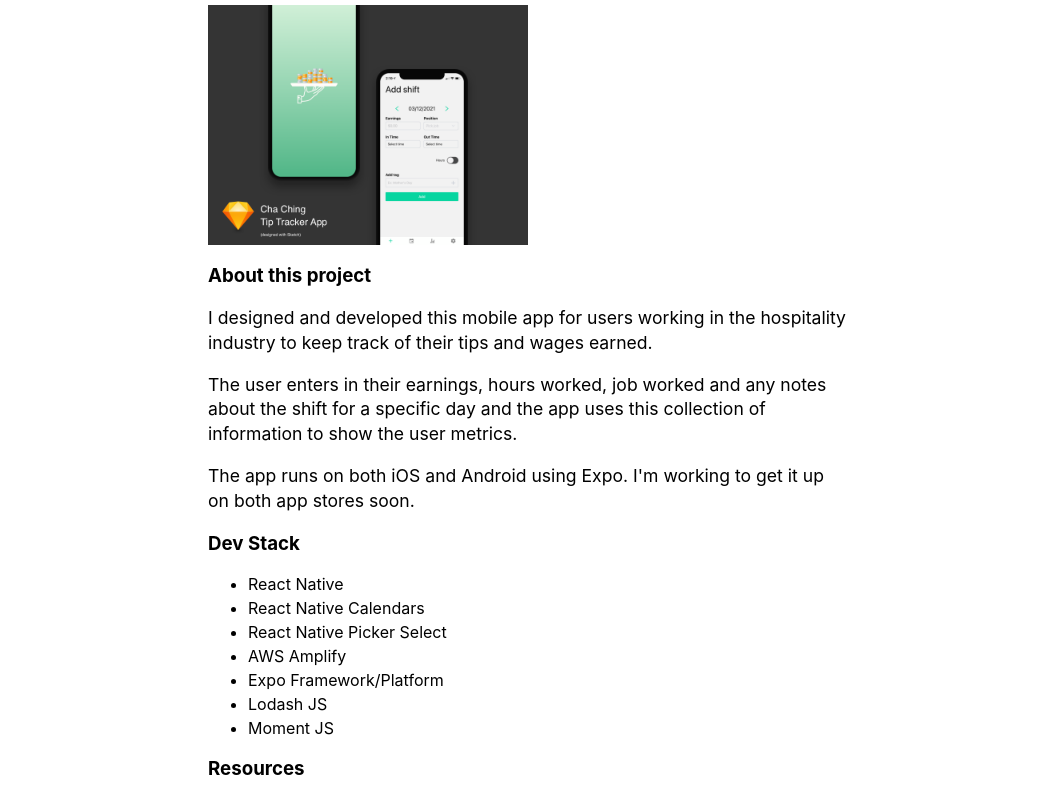
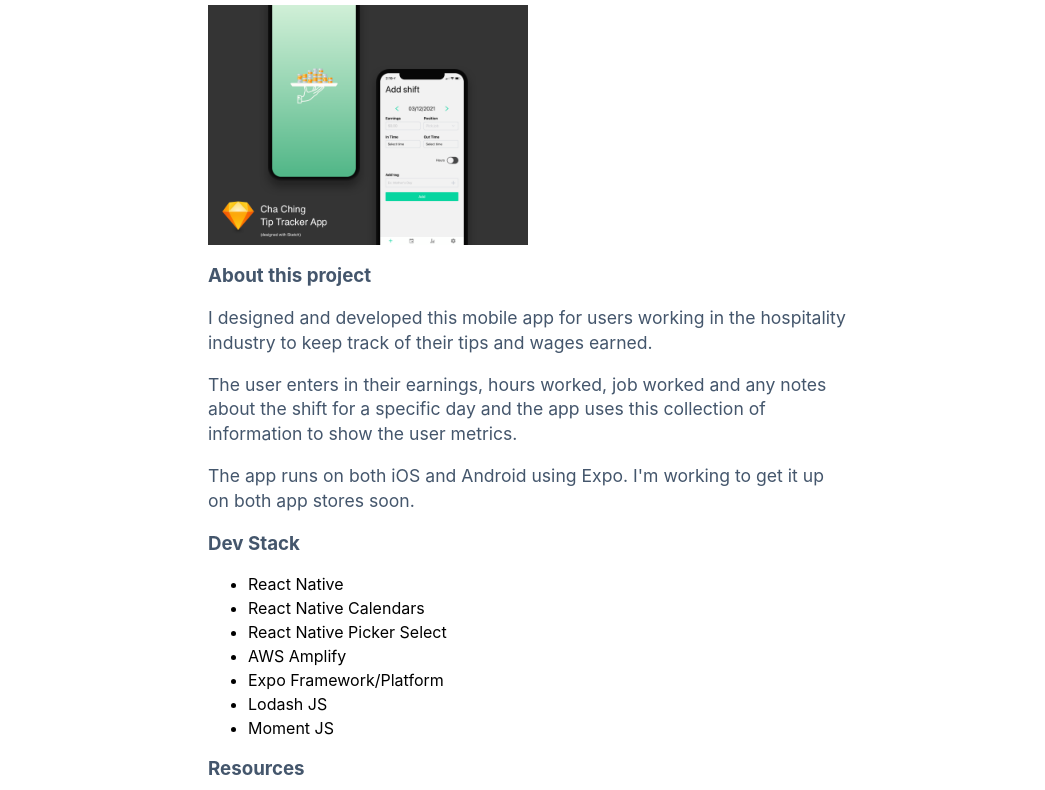
Before and after one commit to Sasheem/sasheem-dev-portfolio, a Gatsby site: page /my-portfolio-post in a window 1280 px wide. Shown: the part 270-1060 px from the top of the page, without its empty margins (112-1157 px from the left). Built offline with nearby package versions, Linux system fonts and the light colour scheme; Gatsby itself is replaced by a stand-in of ours.

Commit message:
changed text color

```diff
--- a/src/theme/globalStyles.js
+++ b/src/theme/globalStyles.js
@@ -5,6 +5,9 @@
     padding: 0;
     margin: 0;
     font-family: -apple-system, Roboto, sans-serif, serif;
+  }
+  h1, h2, h3, h4, h5, h6, p, a {
+    color: #44566C;     // dark blue grey
   }
   p {
     font-size: 1.1em;
```
